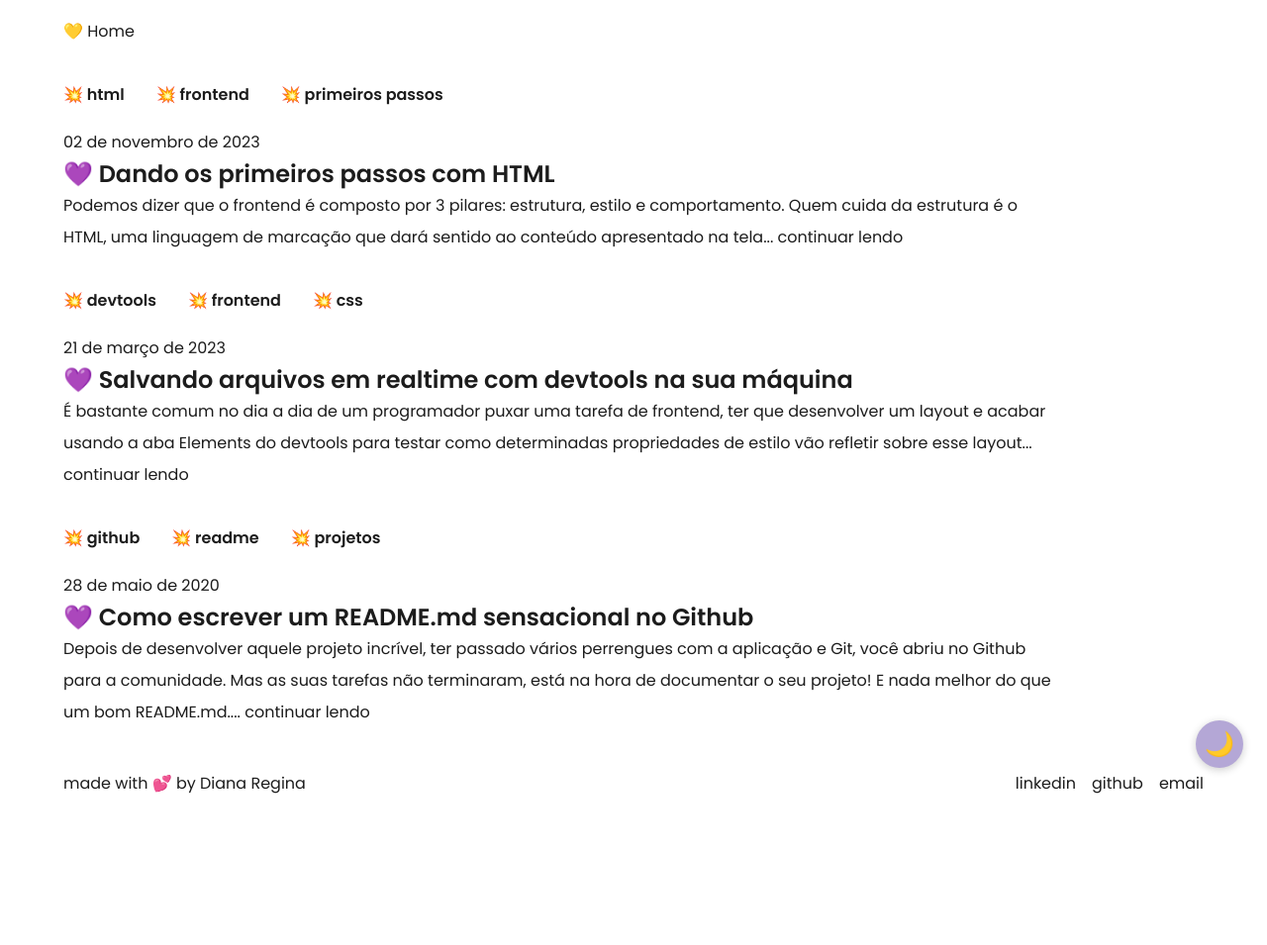
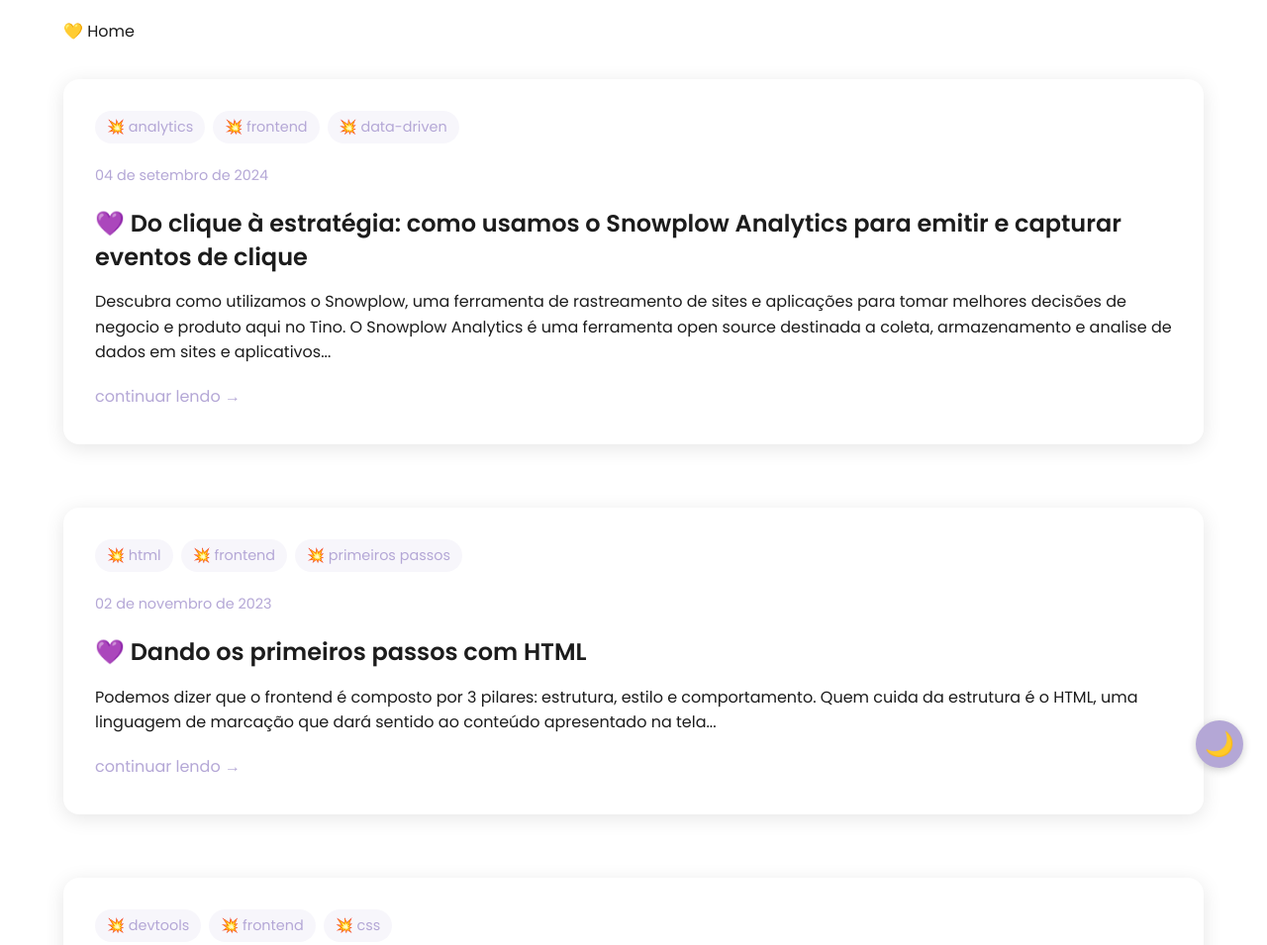
Before and after one commit to reginadiana/site, a plain HTML site: page articles.html in a window 1280 px wide. Shown: the top 955 px of the page at 99% size. Before the commit the page ends 824 px from the top, so only its background shows below. Drawn offline with Linux system fonts and the light colour scheme.

Commit message:
feat: update articles page

```diff
--- a/articles.html
+++ b/articles.html
@@ -25,86 +25,167 @@
 
     <button id="theme-toggle" class="floating-theme-toggle" aria-label="Toggle dark mode">🌙</button>
 
-    <section id="article-html">
-      <div class="about__resume">
-        <strong>💥 html</strong>
-        <strong>💥 frontend</strong>
-        <strong>💥 primeiros passos</strong>
+    <section id="article-snowplow">
+      <div class="article__card">
+        <div class="article__tags">
+          <span class="article__tag">💥 analytics</span>
+          <span class="article__tag">💥 frontend</span>
+          <span class="article__tag">💥 data-driven</span>
         </div>
 
-      <div class="about__content">
+        <div class="article__content">
+          <time pubdate>04 de setembro de 2024</time>
+          <h1>💜 Do clique à estratégia: como usamos o Snowplow Analytics para emitir e capturar eventos de clique</h1>
+          <p>
+            Descubra como utilizamos o Snowplow, uma ferramenta de rastreamento de sites e aplicações para tomar melhores decisões de negocio e produto aqui no Tino. O Snowplow Analytics é uma ferramenta open source destinada a coleta, armazenamento e analise de dados em sites e aplicativos...
+          </p>
+          <a
+            href="https://medium.com/tino-tech/do-clique-%C3%A0-estrat%C3%A9gia-como-usamos-o-snowplow-analytics-para-emitir-e-capturar-eventos-de-clique-fb0bca77e1e4"
+            target="_blank"
+            rel="noopener noreferrer"
+            class="article__link"
+          >
+            continuar lendo →
+          </a>
+        </div>
+      </div>
+    </section>
+
+    <section id="article-html">
+      <div class="article__card">
+        <div class="article__tags">
+          <span class="article__tag">💥 html</span>
+          <span class="article__tag">💥 frontend</span>
+          <span class="article__tag">💥 primeiros passos</span>
+        </div>
+
+        <div class="article__content">
           <time pubdate>02 de novembro de 2023</time>
-
           <h1>💜 Dando os primeiros passos com HTML</h1>
-
           <p>
             Podemos dizer que o frontend é composto por 3 pilares: estrutura, estilo e comportamento.
             Quem cuida da estrutura é o HTML, uma linguagem de marcação que dará sentido ao conteúdo
             apresentado na tela...
+          </p>
           <a
             href="https://medium.com/@dianareginadr19/dando-os-primeiros-passos-com-html-da9524c61d9d"
             target="_blank"
             rel="noopener noreferrer"
+            class="article__link"
           >
-            continuar lendo
+            continuar lendo →
           </a>
-        </p>
+        </div>
       </div>
     </section>
 
     <section id="article-real-time">
-      <div class="about__resume">
-        <strong>💥 devtools</strong>
-        <strong>💥 frontend</strong>
-        <strong>💥 css</strong>
+      <div class="article__card">
+        <div class="article__tags">
+          <span class="article__tag">💥 devtools</span>
+          <span class="article__tag">💥 frontend</span>
+          <span class="article__tag">💥 css</span>
         </div>
 
-      <div class="about__content">
+        <div class="article__content">
           <time pubdate>21 de março de 2023</time>
-
           <h1>💜 Salvando arquivos em realtime com devtools na sua máquina</h1>
-
           <p>
             É bastante comum no dia a dia de um programador puxar uma tarefa de
             frontend, ter que desenvolver um layout e acabar usando a aba Elements
             do devtools para testar como determinadas propriedades de estilo vão
             refletir sobre esse layout...
+          </p>
           <a
             href="https://medium.com/@dianareginadr19/salvando-arquivos-em-realtime-com-devtools-na-sua-m%C3%A1quina-7e99e111c3b4"
             target="_blank"
             rel="noopener noreferrer"
+            class="article__link"
           >
-            continuar lendo
+            continuar lendo →
           </a>
+        </div>
+      </div>
+    </section>
+
+    <section id="article-arduino">
+      <div class="article__card">
+        <div class="article__tags">
+          <span class="article__tag">💥 arduino</span>
+          <span class="article__tag">💥 eletrônica</span>
+          <span class="article__tag">💥 c</span>
+        </div>
+
+        <div class="article__content">
+          <time pubdate>11 de outubro de 2020</time>
+          <h1>💜 Como fazer um pisca-pisca com LED e ArduinoUNO + Thinker Card</h1>
+          <p>
+            Neste artigo vou mostrar como usar o Arduino UNO para fazer um pisca pisca com um LED e de quebra te apresentar um software bem bacana para montar circuitos caso você não tenha os materiais que mostrarei aqui. Ou seja, tá fácil brincar com os LED's hoje. Ai que festa!!
           </p>
+          <a
+            href="https://dev.to/reginadiana/como-fazer-um-pisca-pisca-com-led-e-arduinouno-thinker-card-2p5d"
+            target="_blank"
+            rel="noopener noreferrer"
+            class="article__link"
+          >
+            continuar lendo →
+          </a>
+        </div>
+      </div>
+    </section>
+
+    <section id="article-mindflex">
+      <div class="article__card">
+        <div class="article__tags">
+          <span class="article__tag">💥 arduino</span>
+          <span class="article__tag">💥 mindflex</span>
+          <span class="article__tag">💥 c</span>
+        </div>
+
+        <div class="article__content">
+          <time pubdate>07 de setembro de 2020</time>
+          <h1>💜 Como ler sinais cerebrais com Mindlfex e Arduino</h1>
+          <p>
+            Já pensou em coletar os sinais elétricos do seu cérebro de um jeito muito fácil e barato? Se sim, vai ficar muito feliz em conhecer o Mindflex, um brinquedo que foi fabricado pela empresa Neurosky em meados de 2009...
+          </p>
+          <a
+            href="https://dev.to/reginadiana/como-ler-sinais-cerebrais-com-mindlfex-e-arduino-1o8l"
+            target="_blank"
+            rel="noopener noreferrer"
+            class="article__link"
+          >
+            continuar lendo →
+          </a>
+        </div>
       </div>
     </section>
 
     <section id="article-readme">
-      <div class="about__resume">
-        <strong>💥 github</strong>
-        <strong>💥 readme</strong>
-        <strong>💥 projetos</strong>
+      <div class="article__card">
+        <div class="article__tags">
+          <span class="article__tag">💥 github</span>
+          <span class="article__tag">💥 readme</span>
+          <span class="article__tag">💥 projetos</span>
         </div>
 
-      <div class="about__content">
+        <div class="article__content">
           <time pubdate>28 de maio de 2020</time>
-
           <h1>💜 Como escrever um README.md sensacional no Github</h1>
-
           <p>
             Depois de desenvolver aquele projeto incrível, ter passado vários
             perrengues com a aplicação e Git, você abriu no Github para a
             comunidade. Mas as suas tarefas não terminaram, está na hora de
             documentar o seu projeto! E nada melhor do que um bom README.md....
+          </p>
           <a
             href="https://medium.com/@dianareginadr19/como-escrever-um-readme-md-sensacional-no-github-f6929e60eead"
             target="_blank"
             rel="noopener noreferrer"
+            class="article__link"
           >
-            continuar lendo
+            continuar lendo →
           </a>
-        </p>
+        </div>
       </div>
     </section>
 
--- a/styles/main.css
+++ b/styles/main.css
@@ -484,3 +484,103 @@ header, section, footer {
     padding: 24px;
   }
 }
+
+.article__card {
+  background: var(--color-background);
+  border-radius: 16px;
+  padding: 32px;
+  margin-bottom: 32px;
+  box-shadow: 0 4px 20px rgba(0, 0, 0, 0.1);
+  transition: transform 0.3s ease, box-shadow 0.3s ease;
+  position: relative;
+  overflow: hidden;
+}
+
+.article__card:hover {
+  transform: translateY(-4px);
+  box-shadow: 0 8px 30px rgba(0, 0, 0, 0.15);
+}
+
+.article__card::before {
+  content: "";
+  position: absolute;
+  top: 0;
+  left: 0;
+  width: 4px;
+  height: 100%;
+  background: var(--color-purple);
+  opacity: 0;
+  transition: opacity 0.3s ease;
+}
+
+.article__card:hover::before {
+  opacity: 1;
+}
+
+.article__tags {
+  display: flex;
+  flex-wrap: wrap;
+  gap: 8px;
+  margin-bottom: 16px;
+}
+
+.article__tag {
+  background: rgba(180, 167, 214, 0.1);
+  padding: 6px 12px;
+  border-radius: 20px;
+  font-size: 0.9em;
+  color: var(--color-purple);
+  transition: background-color 0.3s ease;
+}
+
+.article__tag:hover {
+  background: rgba(180, 167, 214, 0.2);
+}
+
+.article__content {
+  display: flex;
+  flex-direction: column;
+  gap: 16px;
+}
+
+.article__content time {
+  color: var(--color-purple);
+  font-size: 0.9em;
+}
+
+.article__content h1 {
+  font-size: 1.5em;
+  line-height: 1.4;
+  margin: 0;
+}
+
+.article__content p {
+  margin: 0;
+  line-height: 1.6;
+  color: var(--color-text);
+}
+
+.article__link {
+  display: inline-flex;
+  align-items: center;
+  gap: 8px;
+  color: var(--color-purple);
+  text-decoration: none;
+  font-weight: 500;
+  transition: gap 0.3s ease;
+}
+
+.article__link:hover {
+  gap: 12px;
+}
+
+@media (max-width: 890px) {
+  .article__card {
+    padding: 24px;
+    margin-bottom: 24px;
+  }
+
+  .article__content h1 {
+    font-size: 1.3em;
+  }
+}
```
Lines whose indentation alone changed are shown as unchanged.
